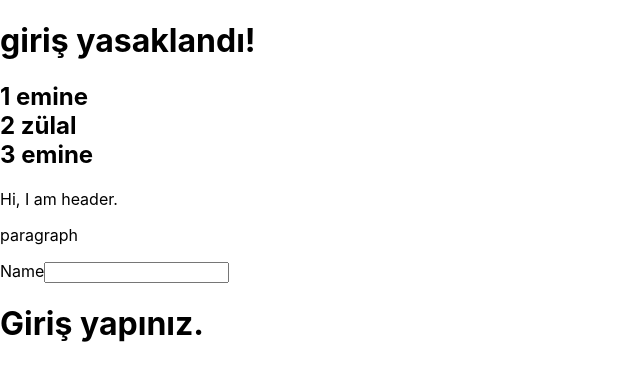
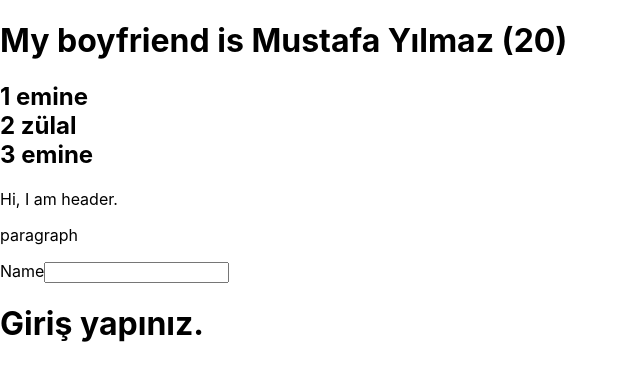
Before and after one commit to rumeysakyrk/new-react, a React (Create React App) app: page / in a window 1280 px wide. Shown: the top 380 px of the page, without its empty margins (0-640 px from the left). Built offline with nearby package versions, Linux system fonts and the light colour scheme.

Commit message:
prop types

```diff
--- a/src/App.js
+++ b/src/App.js
@@ -24,7 +24,7 @@ const friends=[
 function App() {
   return (
     <>
-    <User name1="Mustafa" surname1="Yılmaz" isLoggedIn1={false} friends={friends}/>
+    <User name1="Mustafa" surname1="Yılmaz" isLoggedIn1={true} age={20} friends={friends}/>
       <Header />
       <p className="xyz">
         paragraph
--- a/src/components/User.js
+++ b/src/components/User.js
@@ -1,11 +1,11 @@
+import PropTypes from "prop-types"
 
-
-function User ({name1, surname1, isLoggedIn1, friends}){
+function User ({name1, surname1, isLoggedIn1, friends, age}){
 
     return (
         <>
           <h1>
-            {isLoggedIn1 ? `My boyfriend is ${name1} ${surname1}` : "giriş yasaklandı!"}
+            {isLoggedIn1 ? `My boyfriend is ${name1} ${surname1} (${age})` : "giriş yasaklandı!"}
            </h1>
            <h2>
             {
@@ -19,4 +19,12 @@ function User ({name1, surname1, isLoggedIn1, friends}){
     );
 }
 
+User.propType={
+    name1:PropTypes.string,
+    surname1:PropTypes.string,
+    isLoggedIn1:PropTypes.bool,
+    friends: PropTypes.array,
+    age:PropTypes.number
+}
+
 export default User;
```
